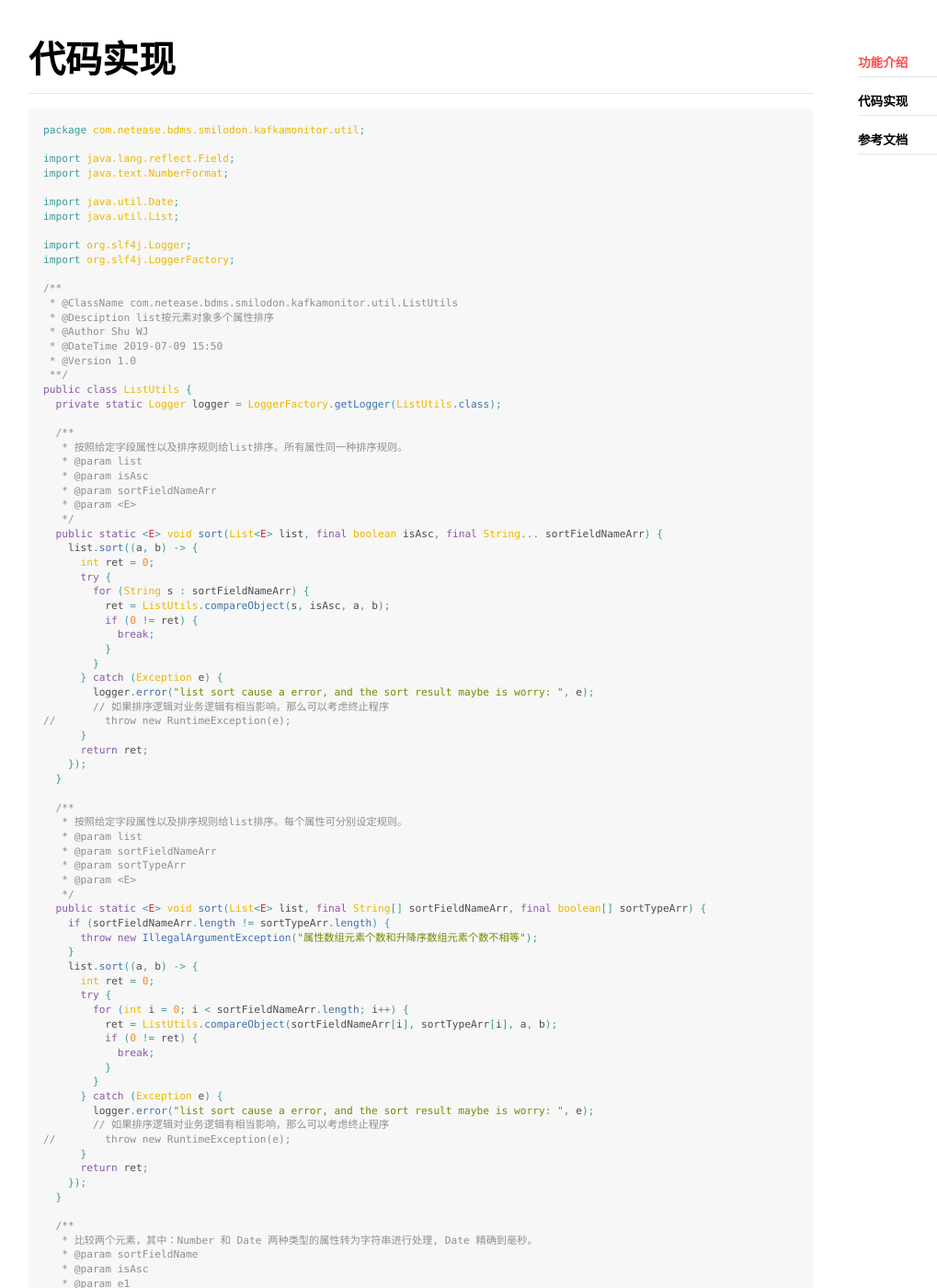
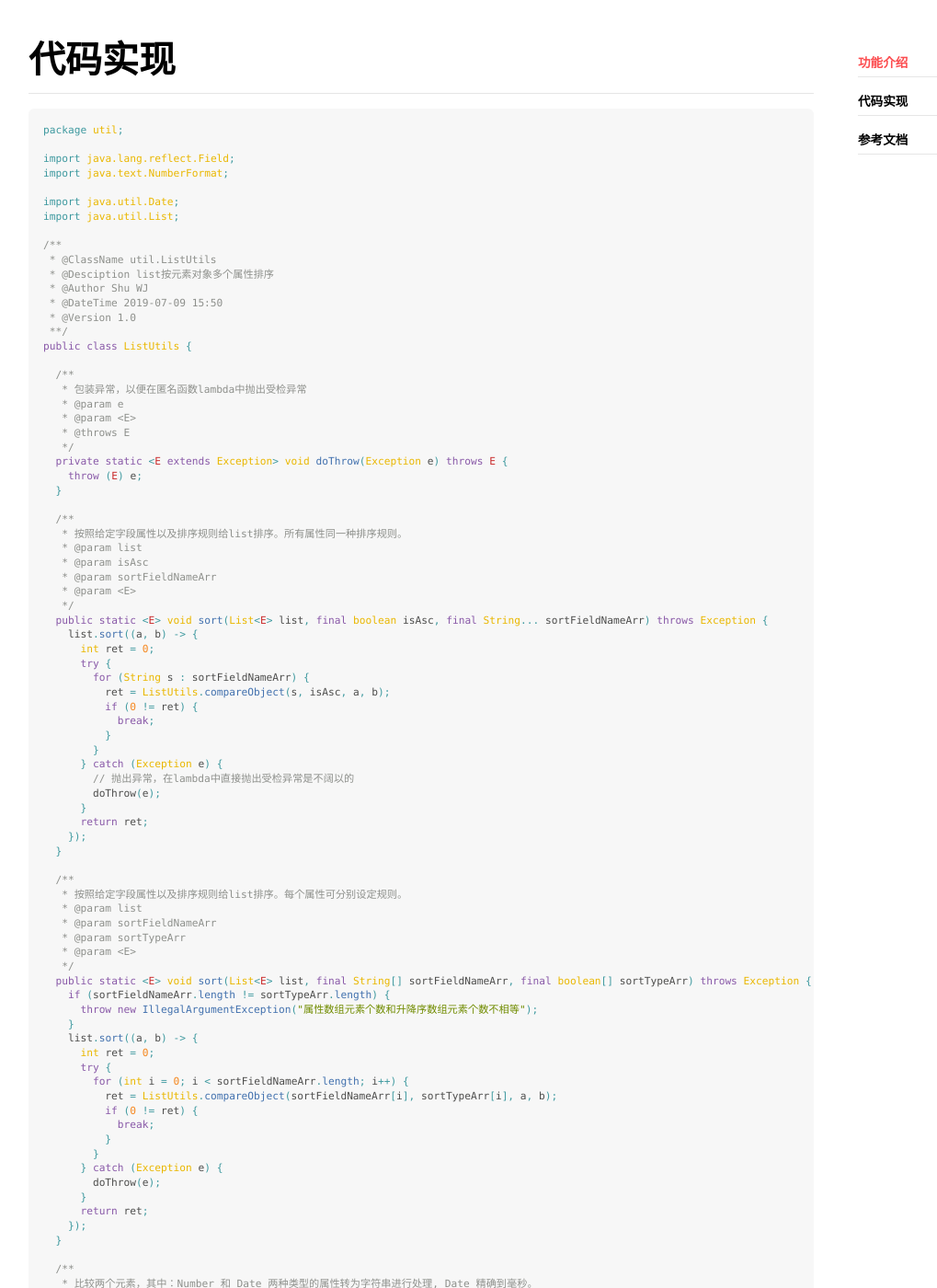
Before and after one commit to sureally/sureally.github.io, a Jekyll site: the page built from _posts/2019-07-10-Java中List对多个属性进行排序.markdown, in a window 1280 px wide and 1400 px high, scrolled down 629 px. Shown: the whole window at 92% size, without its empty margins (72-1091 px from the left). Built offline with Jekyll 4.4.1, drawn with Linux system fonts in a browser that asks for light colours; nearby versions of some CDN libraries.

Commit message:
Blog 修改部分信息。

````diff
--- a/_posts/2019-07-10-Java中List对多个属性进行排序.markdown
+++ b/_posts/2019-07-10-Java中List对多个属性进行排序.markdown
@@ -17,7 +17,7 @@ categories: Java-Utils
 
 # 代码实现
 ```java
-package com.netease.bdms.smilodon.kafkamonitor.util;
+package util;
 
 import java.lang.reflect.Field;
 import java.text.NumberFormat;
@@ -25,18 +25,24 @@ import java.text.NumberFormat;
 import java.util.Date;
 import java.util.List;
 
-import org.slf4j.Logger;
-import org.slf4j.LoggerFactory;
-
 /**
- * @ClassName com.netease.bdms.smilodon.kafkamonitor.util.ListUtils
+ * @ClassName util.ListUtils
  * @Desciption list按元素对象多个属性排序
  * @Author Shu WJ
  * @DateTime 2019-07-09 15:50
  * @Version 1.0
  **/
 public class ListUtils {
-  private static Logger logger = LoggerFactory.getLogger(ListUtils.class);
+
+  /**
+   * 包装异常，以便在匿名函数lambda中抛出受检异常
+   * @param e
+   * @param <E>
+   * @throws E
+   */
+  private static <E extends Exception> void doThrow(Exception e) throws E {
+    throw (E) e;
+  }
 
   /**
    * 按照给定字段属性以及排序规则给list排序。所有属性同一种排序规则。
@@ -45,7 +51,7 @@ public class ListUtils {
    * @param sortFieldNameArr
    * @param <E>
    */
-  public static <E> void sort(List<E> list, final boolean isAsc, final String... sortFieldNameArr) {
+  public static <E> void sort(List<E> list, final boolean isAsc, final String... sortFieldNameArr) throws Exception {
     list.sort((a, b) -> {
       int ret = 0;
       try {
@@ -56,9 +62,8 @@ public class ListUtils {
           }
         }
       } catch (Exception e) {
-        logger.error("list sort cause a error, and the sort result maybe is worry: ", e);
-        // 如果排序逻辑对业务逻辑有相当影响，那么可以考虑终止程序
-//        throw new RuntimeException(e);
+        // 抛出异常，在lambda中直接抛出受检异常是不阔以的
+        doThrow(e);
       }
       return ret;
     });
@@ -71,7 +76,7 @@ public class ListUtils {
    * @param sortTypeArr
    * @param <E>
    */
-  public static <E> void sort(List<E> list, final String[] sortFieldNameArr, final boolean[] sortTypeArr) {
+  public static <E> void sort(List<E> list, final String[] sortFieldNameArr, final boolean[] sortTypeArr) throws Exception {
     if (sortFieldNameArr.length != sortTypeArr.length) {
       throw new IllegalArgumentException("属性数组元素个数和升降序数组元素个数不相等");
     }
@@ -85,9 +90,7 @@ public class ListUtils {
           }
         }
       } catch (Exception e) {
-        logger.error("list sort cause a error, and the sort result maybe is worry: ", e);
-        // 如果排序逻辑对业务逻辑有相当影响，那么可以考虑终止程序
-//        throw new RuntimeException(e);
+        doThrow(e);
       }
       return ret;
     });
@@ -171,6 +174,7 @@ public class ListUtils {
 
 }
 
+
 ```
 
 # 参考文档
````
